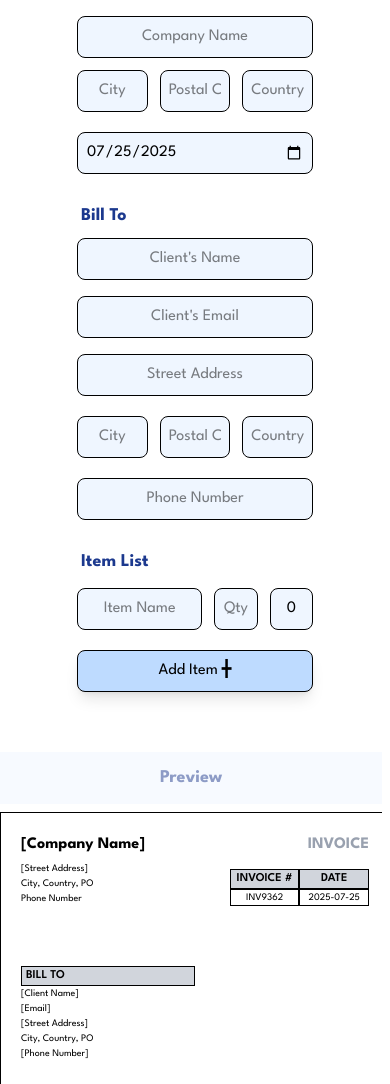
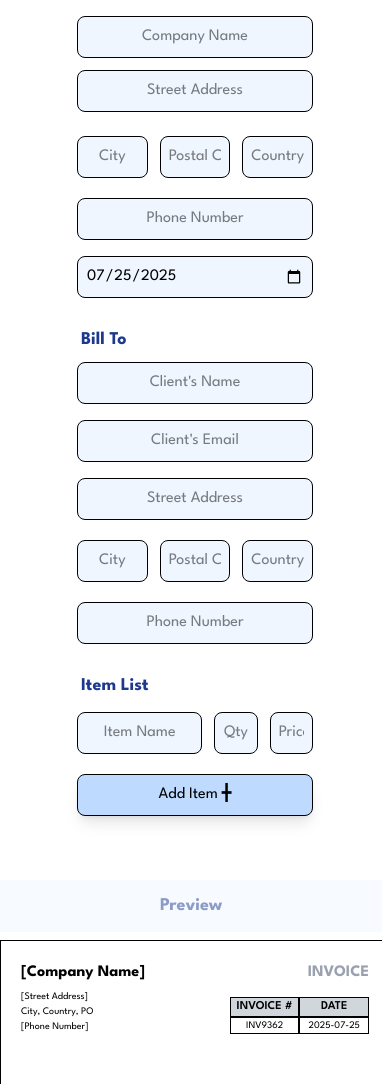
Before and after one commit to PushkarKhirude/OneBill, a React (Vite) app: page / in a window 390 px wide. Shown: the part 159-1243 px from the top of the page. Built offline with nearby package versions, Linux system fonts and the light colour scheme.

Commit message:
added street address and phone number fields to form, fixed text overflow issue and some minor changes

```diff
--- a/src/components/InvoiceForm.jsx
+++ b/src/components/InvoiceForm.jsx
@@ -7,7 +7,7 @@ const InvoiceForm = ({ formData, setFormData }) => {
     return {
       itemName: "",
       quantity: "",
-      price: 0,
+      price: null,
     };
   });
 
@@ -35,6 +35,18 @@ const InvoiceForm = ({ formData, setFormData }) => {
       {/**
        * these are fields for invoice creator's address
        * */}
+      <input
+        type="text"
+        placeholder="Street Address"
+        value={formData.billFrom.streetAddress}
+        onChange={(e) =>
+          setFormData({
+            ...formData,
+            billFrom: { ...formData.billFrom, streetAddress: e.target.value },
+          })
+        }
+        className="border rounded-lg p-2 text-center w-full bg-blue-50 focus:bg-white my-3"
+      />
       <div className="address-container  my-3 flex justify-between">
         <input
           type="text"
@@ -73,6 +85,18 @@ const InvoiceForm = ({ formData, setFormData }) => {
           className="border w-[30%] text-center rounded-lg p-2 bg-blue-50 focus:bg-white"
         />
       </div>
+      <input
+        type="tel"
+        placeholder="Phone Number"
+        value={formData.billFrom.phoneNumber}
+        onChange={(e) =>
+          setFormData({
+            ...formData,
+            billFrom: { ...formData.billFrom, phoneNumber: e.target.value },
+          })
+        }
+        className="border rounded-lg text-center p-2 w-full my-2 bg-blue-50 focus:bg-white"
+      />
       <input
         type="date"
         value={formData.invoiceDate}
@@ -237,19 +261,19 @@ const InvoiceForm = ({ formData, setFormData }) => {
           Add Item ╋
         </button>
       </form>
-      <div className="Item-list">
+      <div className="Item-list  pt-1">
         {formData.items.map((item, index) => {
           return (
             <div
               key={index}
-              className=" rounded-lg text-center my-2 flex justify-between"
+              className=" rounded-lg text-center my-2 flex justify-between "
             >
-              <p className="p-2 w-8/12 border rounded-lg mr-3 flex justify-between">
-                <span className="mx-3">{item.itemName}</span>
-                <span className="mx-3">Qty: {item.quantity}</span>
+              <p className="p-2 w-10/12 border rounded-lg wrap-anywhere text-left  flex justify-between bg-sky-100 ">
+                <div className="mx-3">{item.itemName}</div>
+                <div className="mx-3">Qty: {item.quantity}</div>
               </p>
               <button
-                className="border rounded-md hover:bg-red-500 cursor-pointer flex justify-center"
+                className="border rounded-md hover:bg-red-400 cursor-pointer flex justify-center bg-sky-100 shadow-2xl shadow-blue-100"
                 onClick={(e) =>
                   setFormData({
                     ...formData,
@@ -266,6 +290,7 @@ const InvoiceForm = ({ formData, setFormData }) => {
             </div>
           );
         })}
+        <div className="md:my-100"></div>
       </div>
     </div>
   );
--- a/src/components/PreviewPage.jsx
+++ b/src/components/PreviewPage.jsx
@@ -2,7 +2,7 @@ import React from "react";
 
 function PreviewPage({ data }) {
   return (
-    <div className="page border overflow-auto my-2 mx-auto px-5 2xl:px-10 2xl:w-[750px] w-[390px] ">
+    <div className="page border overflow-auto my-2 mx-auto px-5 2xl:px-10 2xl:w-[750px] w-[390px] wrap-anywhere">
       <div className="header-row justify-between flex text-[16px] 2xl:text-[30px] mb-1">
         <span className="font-bold w-[80%] text-left  mt-5 2xl:mt-10">
           {data.billFrom.companyName || "[Company Name]"}
@@ -13,11 +13,11 @@ function PreviewPage({ data }) {
       </div>
       <div className="header-details-row justify-between flex ">
         <div className="company-details  w-[60%] text-left text-[10px] 2xl:text-[16px]">
-          <div>[Street Address]</div>
+          <div>{`${data.billFrom.streetAddress || "[Street Address]"}`}</div>
           <div>{`${data.billFrom.city || "City"}, ${
             data.billFrom.country || "Country"
           }, ${data.billFrom.postCode || "PO"}`}</div>
-          <div>Phone Number</div>
+          <div>{`${data.billFrom.phoneNumber || "[Phone Number]"}`}</div>
         </div>
         <div className="invoice-details  pt-2 w-[40%]">
           <div className="text-[12px] font-semibold text-center flex justify-center 2xl:text-[18px]">
```
